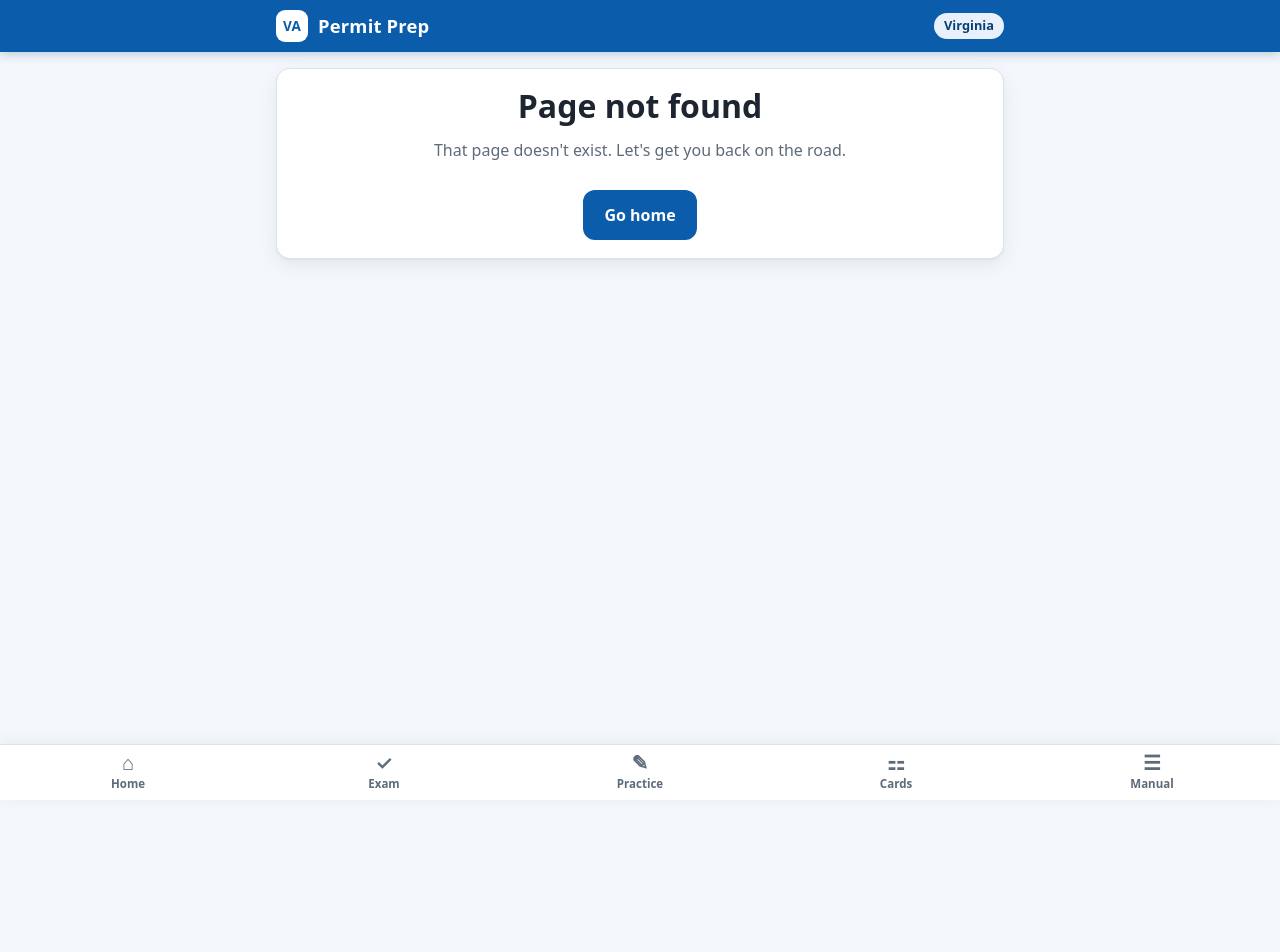
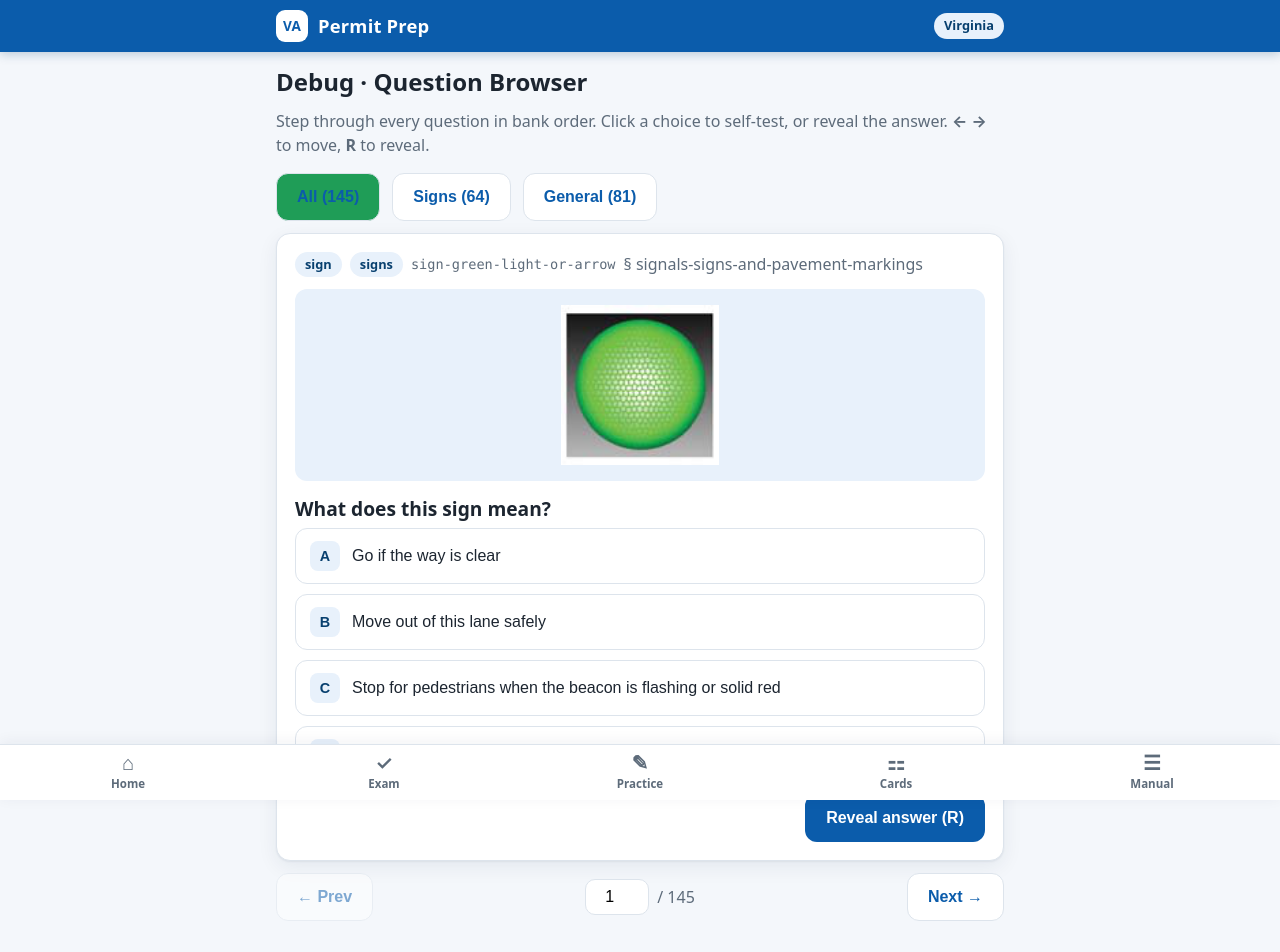
Before and after one commit to 1kevgriff/PermitPrep, a Vue app: page /#/debug in a window 1280 px wide. Before the commit this address had no page. Shown: the top 952 px of the page. Before the commit the page ends 800 px from the top, so only its background shows below. Built offline with nearby package versions, Linux system fonts and the light colour scheme.

Commit message:
Add hidden /debug question browser (QA tool)

```diff
--- a/src/router/index.ts
+++ b/src/router/index.ts
@@ -26,6 +26,8 @@ const router = createRouter({
     { path: '/practice/run', name: 'practice-run', component: () => import('@/views/PracticeView.vue') },
     { path: '/flashcards', name: 'flashcards', component: () => import('@/views/FlashcardsView.vue') },
     { path: '/review', name: 'review', component: () => import('@/views/ReviewMissedView.vue') },
+    // Hidden QA tool — browse every question in the bank. Not linked in the nav.
+    { path: '/debug', name: 'debug', component: () => import('@/views/DebugView.vue') },
     { path: '/:pathMatch(.*)*', name: 'not-found', component: () => import('@/views/NotFoundView.vue') },
   ],
 })
--- /dev/null
+++ b/src/views/DebugView.vue
@@ -0,0 +1,224 @@
+<script setup lang="ts">
+import { computed, ref, reactive, onMounted, onUnmounted, watch } from 'vue'
+import { storeToRefs } from 'pinia'
+import { useContentStore } from '@/stores/content'
+import type { Question } from '@/types/question'
+import SignImage from '@/components/question/SignImage.vue'
+import ChoiceList from '@/components/question/ChoiceList.vue'
+
+const content = useContentStore()
+const { questions } = storeToRefs(content)
+
+type Filter = 'all' | 'sign' | 'general'
+const filter = ref<Filter>('all')
+
+const list = computed<Question[]>(() => {
+  if (filter.value === 'all') return questions.value
+  return questions.value.filter((q) => q.type === filter.value)
+})
+
+const idx = ref(0)
+const current = computed<Question | undefined>(() => list.value[idx.value])
+
+// Per-question state, keyed by id so it survives navigation and filtering.
+const picks = reactive<Record<string, number>>({})
+const revealedIds = reactive<Record<string, true>>({})
+
+const selected = computed(() =>
+  current.value ? (picks[current.value.id] ?? null) : null,
+)
+const revealed = computed(() =>
+  !!current.value && (selected.value !== null || revealedIds[current.value.id] === true),
+)
+
+const letters = ['A', 'B', 'C', 'D', 'E', 'F']
+const section = computed(() =>
+  current.value ? content.sectionBySlug.get(current.value.manualRef.sectionSlug) : undefined,
+)
+
+// Clamp the cursor whenever the filtered list shrinks under it.
+watch(list, (l) => {
+  if (idx.value > l.length - 1) idx.value = Math.max(0, l.length - 1)
+})
+
+function setFilter(f: Filter): void {
+  filter.value = f
+  idx.value = 0
+}
+function select(choiceIndex: number): void {
+  if (!current.value || revealed.value) return
+  picks[current.value.id] = choiceIndex
+}
+function reveal(): void {
+  if (current.value) revealedIds[current.value.id] = true
+}
+function prev(): void {
+  if (idx.value > 0) idx.value--
+}
+function next(): void {
+  if (idx.value < list.value.length - 1) idx.value++
+}
+function jumpTo(e: Event): void {
+  const n = Number((e.target as HTMLInputElement).value)
+  if (Number.isFinite(n)) idx.value = Math.min(Math.max(0, n - 1), list.value.length - 1)
+}
+
+function onKey(e: KeyboardEvent): void {
+  const tag = (e.target as HTMLElement)?.tagName
+  if (tag === 'INPUT' || tag === 'TEXTAREA') return
+  if (e.key === 'ArrowLeft') prev()
+  else if (e.key === 'ArrowRight') next()
+  else if (e.key === 'r' || e.key === 'R' || e.key === ' ') {
+    e.preventDefault()
+    reveal()
+  }
+}
+onMounted(() => window.addEventListener('keydown', onKey))
+onUnmounted(() => window.removeEventListener('keydown', onKey))
+</script>
+
+<template>
+  <section class="stack">
+    <header class="stack">
+      <h1>Debug · Question Browser</h1>
+      <p class="muted">
+        Step through every question in bank order. Click a choice to self-test, or reveal the
+        answer. <strong>← →</strong> to move, <strong>R</strong> to reveal.
+      </p>
+      <div class="row" role="tablist" aria-label="Filter questions">
+        <button
+          class="btn btn--ghost"
+          :class="{ 'btn--green': filter === 'all' }"
+          @click="setFilter('all')"
+        >
+          All ({{ questions.length }})
+        </button>
+        <button
+          class="btn btn--ghost"
+          :class="{ 'btn--green': filter === 'sign' }"
+          @click="setFilter('sign')"
+        >
+          Signs ({{ content.signQuestions.length }})
+        </button>
+        <button
+          class="btn btn--ghost"
+          :class="{ 'btn--green': filter === 'general' }"
+          @click="setFilter('general')"
+        >
+          General ({{ content.generalQuestions.length }})
+        </button>
+      </div>
+    </header>
+
+    <div v-if="current" class="card stack">
+      <div class="row dbg-meta">
+        <span class="pill">{{ current.type }}</span>
+        <span class="pill">{{ current.topic }}</span>
+        <span class="muted mono">{{ current.id }}</span>
+        <span class="muted">§ {{ current.manualRef.sectionSlug }}</span>
+      </div>
+
+      <SignImage
+        v-if="current.type === 'sign'"
+        :src="current.image"
+        alt="Traffic sign to identify"
+      />
+
+      <h2 class="dbg-prompt">{{ current.prompt }}</h2>
+
+      <ChoiceList
+        :choices="current.choices"
+        :selected-index="selected"
+        :answer-index="current.answerIndex"
+        :revealed="revealed"
+        @select="select"
+      />
+
+      <div v-if="revealed" class="dbg-answer">
+        <strong>
+          Answer: {{ letters[current.answerIndex] }} — {{ current.choices[current.answerIndex] }}
+        </strong>
+        <p v-if="selected !== null" class="muted">
+          You picked {{ letters[selected] }} —
+          {{ selected === current.answerIndex ? 'correct ✓' : 'wrong ✗' }}
+        </p>
+        <p>{{ current.explanation }}</p>
+        <RouterLink v-if="section" :to="`/manual/${section.slug}`" class="dbg-link">
+          Read more in {{ section.title }} →
+        </RouterLink>
+      </div>
+      <div v-else class="row" style="justify-content: flex-end">
+        <button class="btn" @click="reveal">Reveal answer (R)</button>
+      </div>
+    </div>
+
+    <div v-else class="card center">
+      <p class="muted">No questions match this filter.</p>
+    </div>
+
+    <nav class="row dbg-nav" aria-label="Question navigation">
+      <button class="btn btn--ghost" :disabled="idx === 0" @click="prev">← Prev</button>
+      <span class="dbg-counter">
+        <input
+          type="number"
+          class="dbg-jump"
+          :value="idx + 1"
+          min="1"
+          :max="list.length"
+          aria-label="Jump to question number"
+          @change="jumpTo"
+        />
+        / {{ list.length }}
+      </span>
+      <button class="btn btn--ghost" :disabled="idx >= list.length - 1" @click="next">
+        Next →
+      </button>
+    </nav>
+  </section>
+</template>
+
+<style scoped>
+.dbg-meta {
+  flex-wrap: wrap;
+  gap: 8px;
+  align-items: center;
+}
+.mono {
+  font-family: ui-monospace, SFMono-Regular, Menlo, monospace;
+  font-size: 0.85rem;
+}
+.dbg-prompt {
+  font-size: 1.2rem;
+}
+.dbg-answer {
+  margin-top: 4px;
+  padding: 14px;
+  border-radius: 12px;
+  border: 1px solid var(--green);
+  background: var(--green-soft);
+}
+.dbg-answer p {
+  margin: 6px 0 8px;
+}
+.dbg-link {
+  font-weight: 650;
+}
+.dbg-nav {
+  justify-content: space-between;
+  align-items: center;
+}
+.dbg-counter {
+  display: inline-flex;
+  align-items: center;
+  gap: 8px;
+  color: var(--muted, #667);
+}
+.dbg-jump {
+  width: 64px;
+  padding: 8px 10px;
+  border: 1.5px solid var(--line);
+  border-radius: 10px;
+  font-size: 1rem;
+  text-align: center;
+}
+</style>
```
Also changed, not shown: 1 other file (tests, documents, lock files or other folders).
